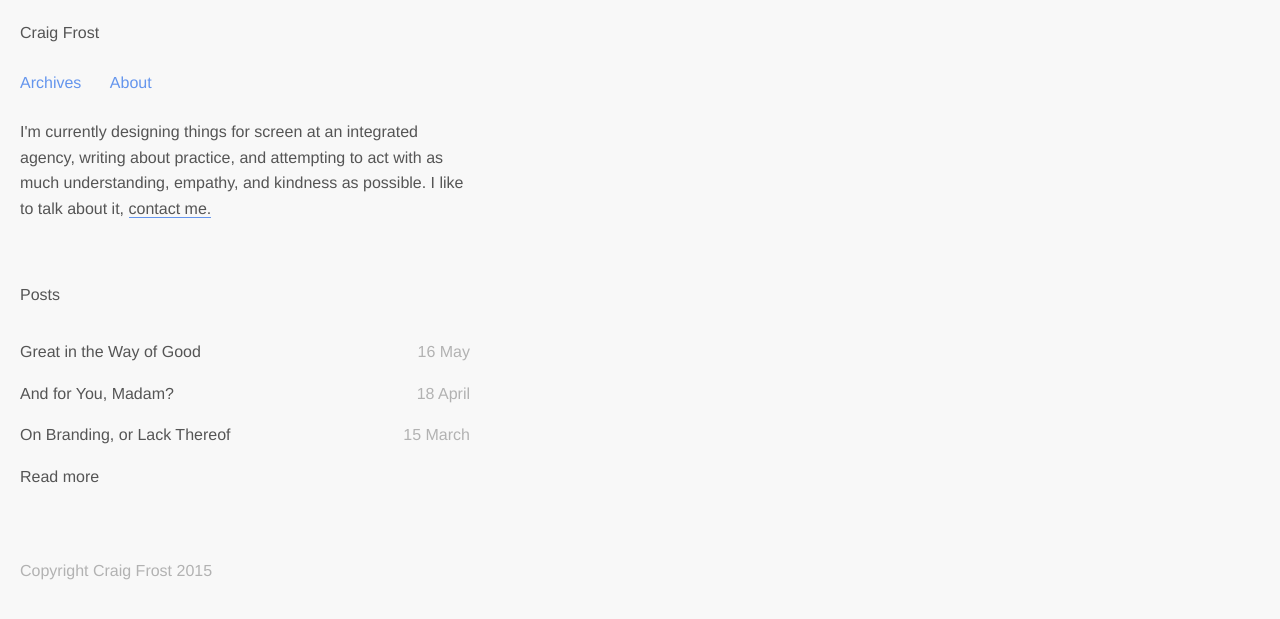
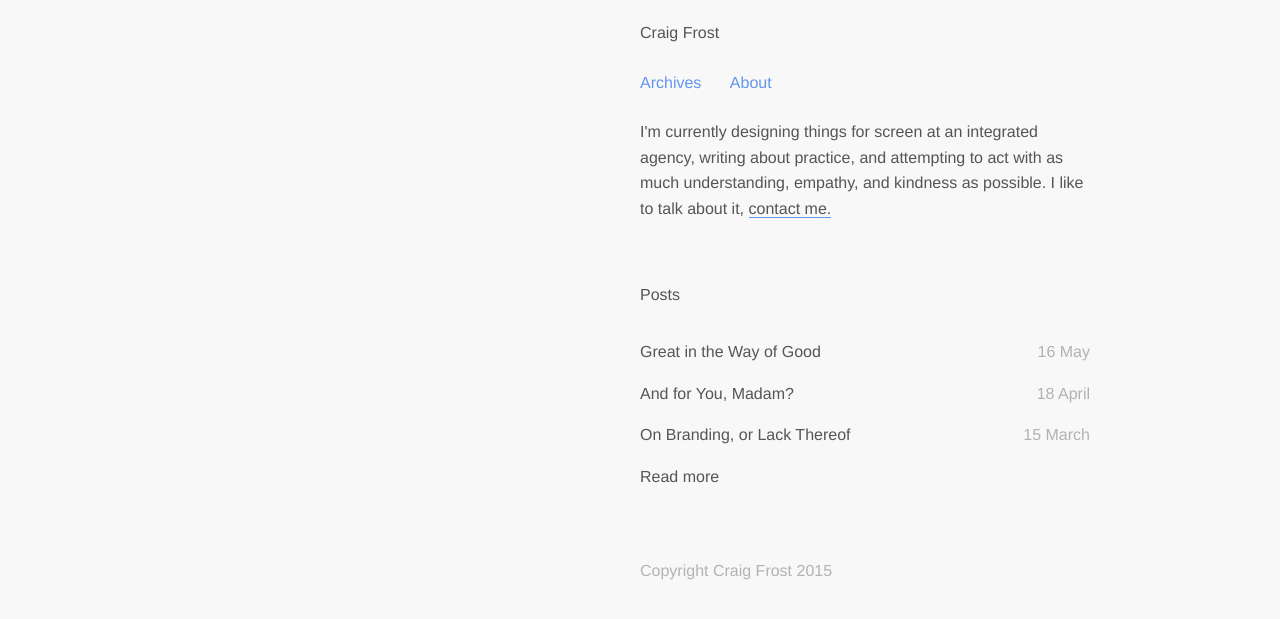
Before and after one commit to craigthomasfrost/cfdesigner.github.io, a Jekyll site: the page built from index.html, in a window 1280 px wide. Shown: the top 619 px of the page. Built offline with Jekyll 4.4.1, drawn with Linux system fonts in a browser that asks for light colours; nearby versions of some CDN libraries.

Commit message:
alter layout

```diff
--- a/_sass/_base.scss
+++ b/_sass/_base.scss
@@ -30,7 +30,7 @@ html,
 }
 
 body {
-    padding: 20px;
+    padding: 20px 20px 20px 50%;
 }
 
 a, a:visited {
```
